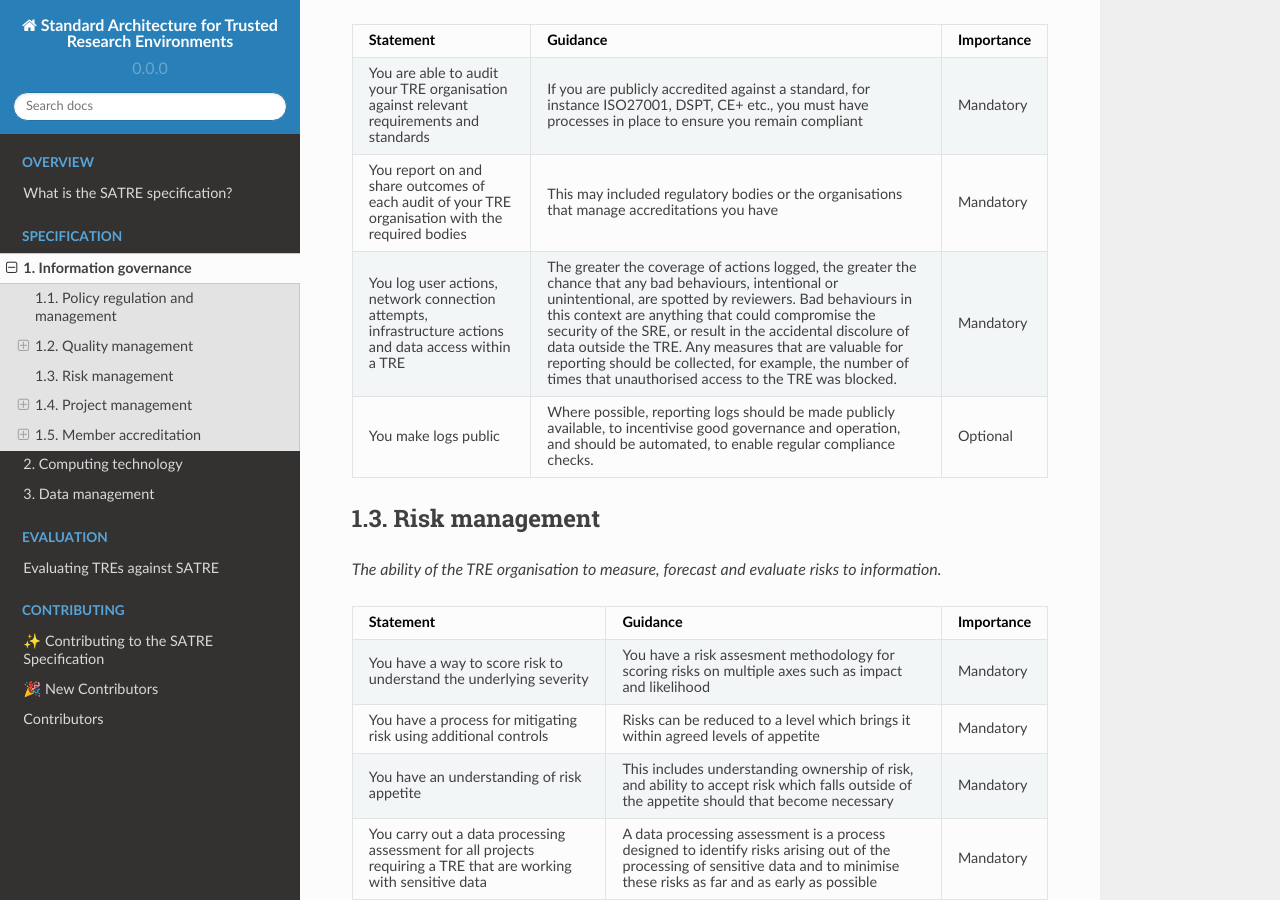
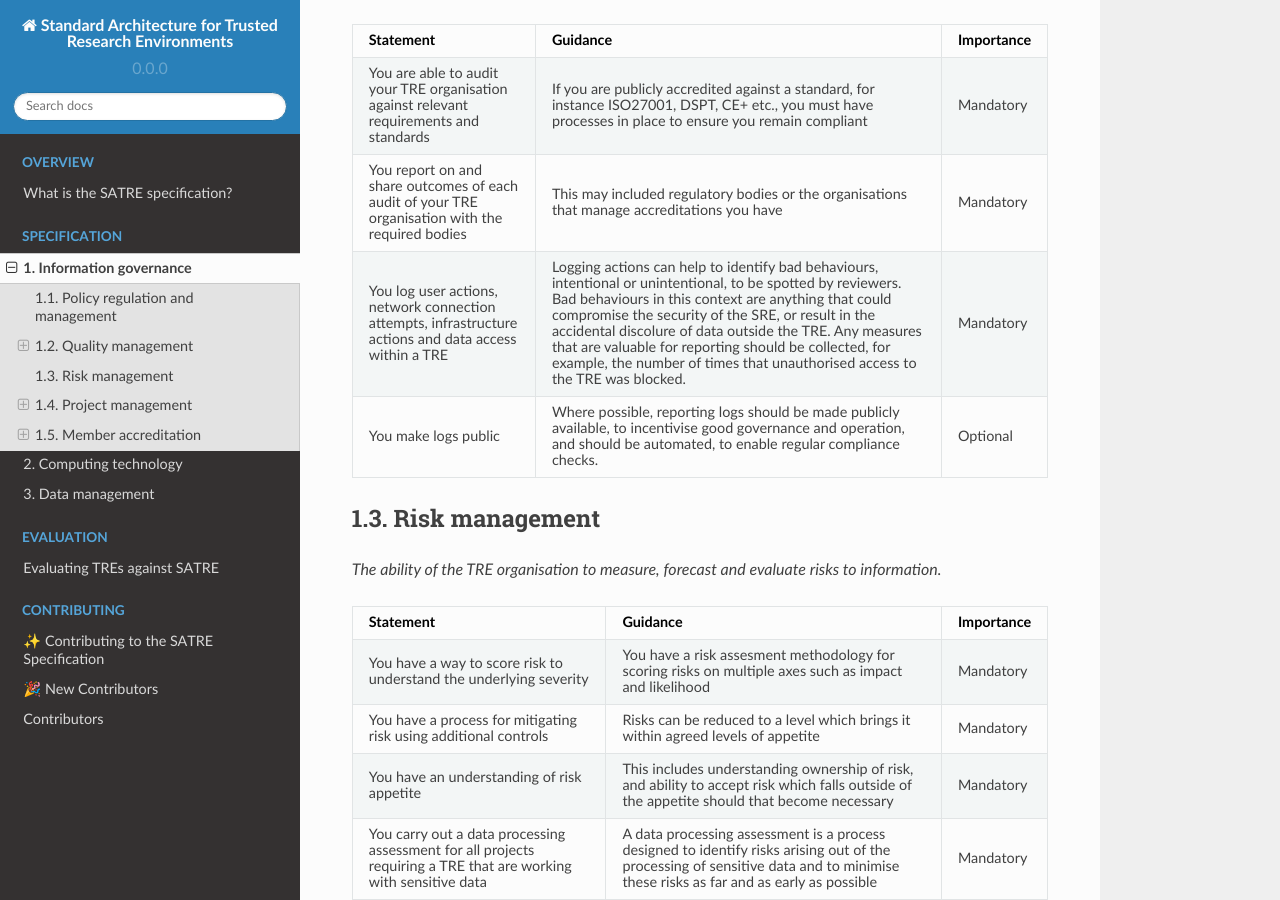
Before and after one commit to sa-tre/satre-specification, a Sphinx documentation site: the page built from docs/source/pillars/information_governance.md, in a window 1280 px wide and 900 px high, scrolled down 1814 px. Built offline with Sphinx 7.4.7 and the Read the Docs theme 2.0.0, drawn with Linux system fonts in a browser that asks for light colours.

Commit message:
remove reference to logging coverage

```diff
--- a/docs/source/pillars/information_governance.md
+++ b/docs/source/pillars/information_governance.md
@@ -87,7 +87,7 @@ _The ability of the TRE organisation to monitor compliance with internal and ext
   - This may included regulatory bodies or the organisations that manage accreditations you have
   - Mandatory
 * - You log user actions, network connection attempts, infrastructure actions and data access within a TRE
-  - The greater the coverage of actions logged, the greater the chance that any bad behaviours, intentional or unintentional, are spotted by reviewers.
+  - Logging actions can help to identify bad behaviours, intentional or unintentional, to be spotted by reviewers.
     Bad behaviours in this context are anything that could compromise the security of the SRE, or result in the accidental discolure of data outside the TRE.
     Any measures that are valuable for reporting should be collected, for example, the number of times that unauthorised access to the TRE was blocked.
   - Mandatory
```
